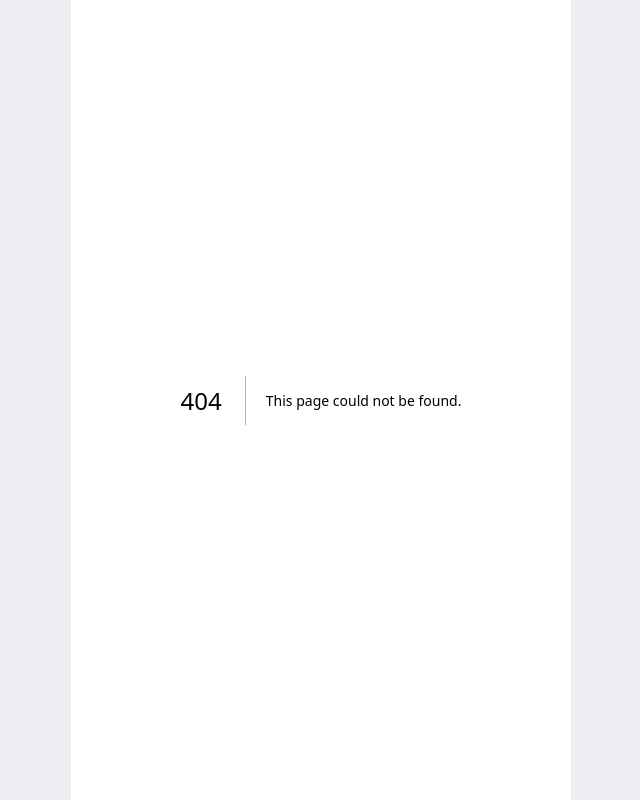
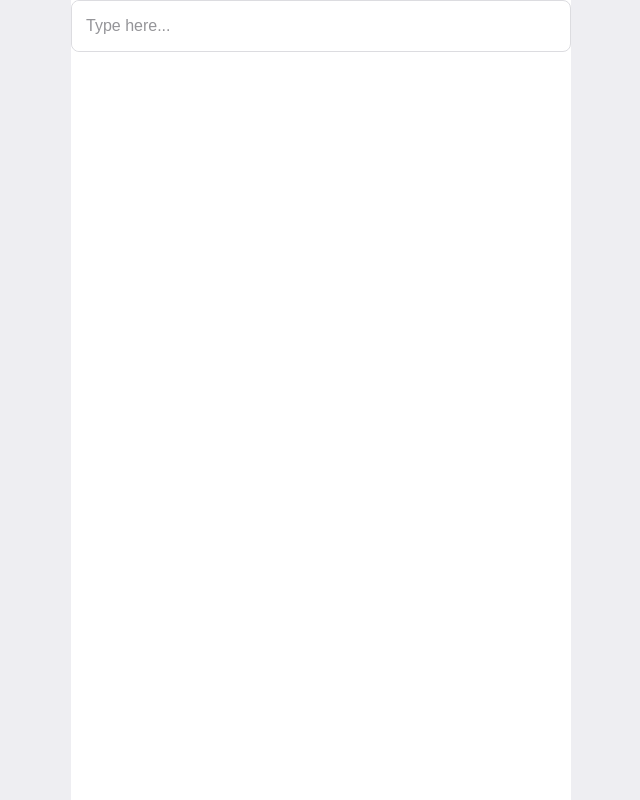
Before and after one commit to Wingle-SMWU/Wingle-Frontend, a Next.js app: page /test in a window 1280 px wide. Before the commit this address had no page. Shown: the whole page, without its empty margins (319-959 px from the left). Built offline with nearby package versions, Linux system fonts and the light colour scheme.

Commit message:
#46 - feat: TextInputUI 테스트 페이지

```diff
--- /dev/null
+++ b/src/pages/test.tsx
@@ -0,0 +1,19 @@
+import { useState } from "react";
+import TextInputUI from "../components/ui/textInputUI";
+
+export default function Test() {
+  const [inputValue, setInputValue] = useState("");
+
+  const handleInputChange = (event: any) => {
+    setInputValue(event.target.value);
+  };
+
+  return (
+    <TextInputUI
+      name="example-input"
+      value={inputValue}
+      onChange={handleInputChange}
+      placeholder="Type here..."
+    />
+  );
+}
```
